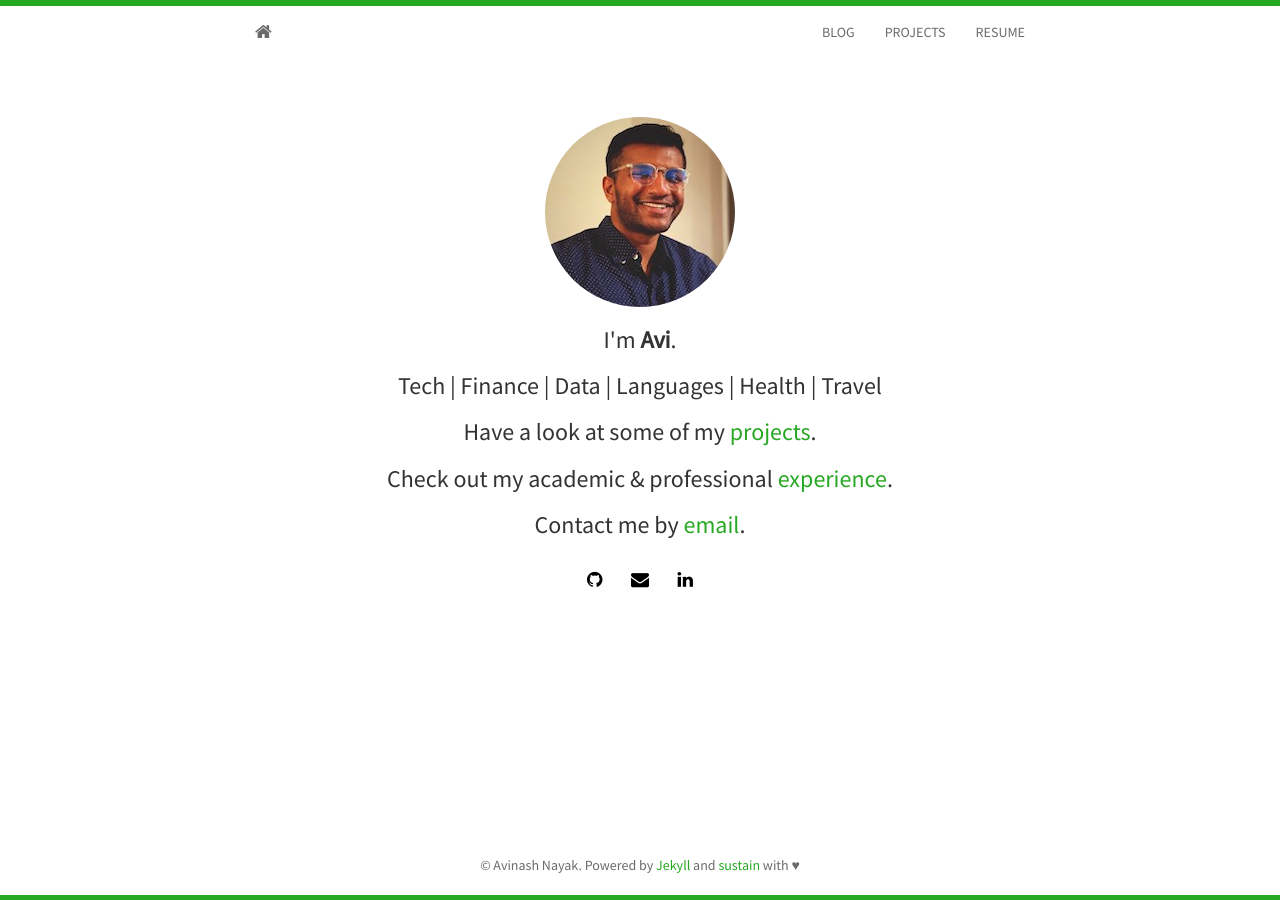
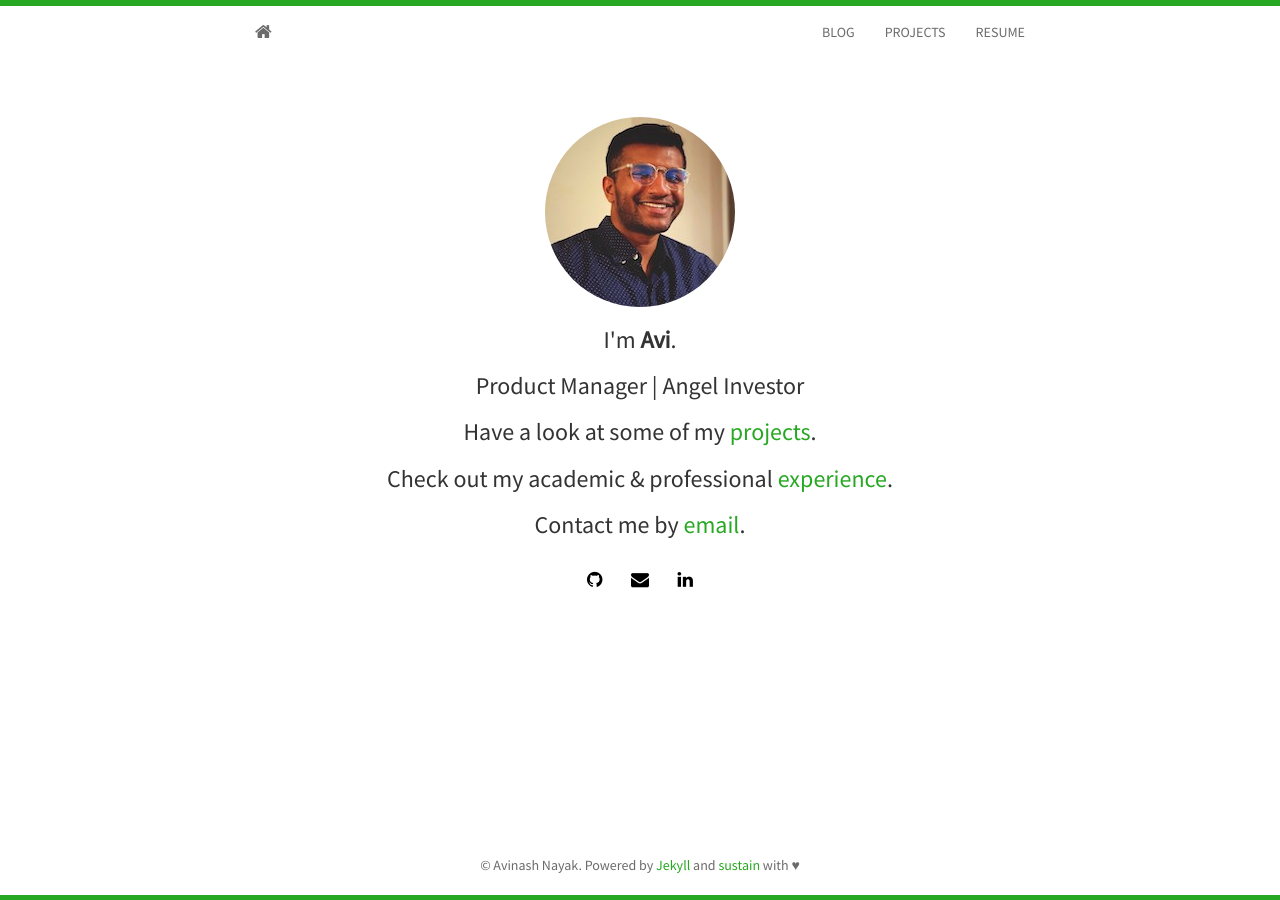
Before and after one commit to avinayak14/avinayak14.github.io, a Jekyll site: the page built from index.html, in a window 1280 px wide. Built offline with Jekyll 4.4.1, drawn with Linux system fonts in a browser that asks for light colours; nearby versions of some CDN libraries; the list of posts is cut into pages by our own code.

Commit message:
edits on experience

```diff
--- a/_includes/vitae.html
+++ b/_includes/vitae.html
@@ -4,8 +4,12 @@
   <div class="panel panel-default">
     <div class="panel-body">
     <h5>
+			<i class="fa fa-globe"></i>&nbsp;&nbsp;<strong><a href="https://www.metacareers.com/" target="_blank">Microsoft</a></strong>
+			- Senior Product Manager (2022-present)
+		</h5>
+    <h5>
 			<i class="fa fa-globe"></i>&nbsp;&nbsp;<strong><a href="https://www.metacareers.com/" target="_blank">Meta</a></strong>
-			- Full Stack Software Engineer (2020-present)
+			- Full Stack Software Engineer (2020-2022)
 		</h5>
 		<h5>
 			<i class="fa fa-globe"></i>&nbsp;&nbsp;<strong><a href="https://careers.pinterest.com/" target="_blank">Pinterest</a></strong>
--- a/index.html
+++ b/index.html
@@ -8,7 +8,7 @@
 		<img class="img-circle" src="{{ site.baseurl }}static/img/{{ site.avatar }}" alt="Responsive image">
 	  </div>
 	  <h3>I'm <strong>{{ site.author }}</strong>. </h3>
-	  <h3>Tech | Finance | Data | Languages | Health | Travel </h3>
+	  <h3>Product Manager | Angel Investor </h3>
 	  <h3>Have a look at some of my <a href="{{ site.baseurl }}projects.html"> projects</a>.</h3>
 	  <h3>Check out my academic &amp; professional <a href="{{ site.baseurl }}vitae.html">experience</a>.</h3>
 	  <h3>Contact me by <a href="mailto:{{ site.email }}">email</a>.</h3>
```
